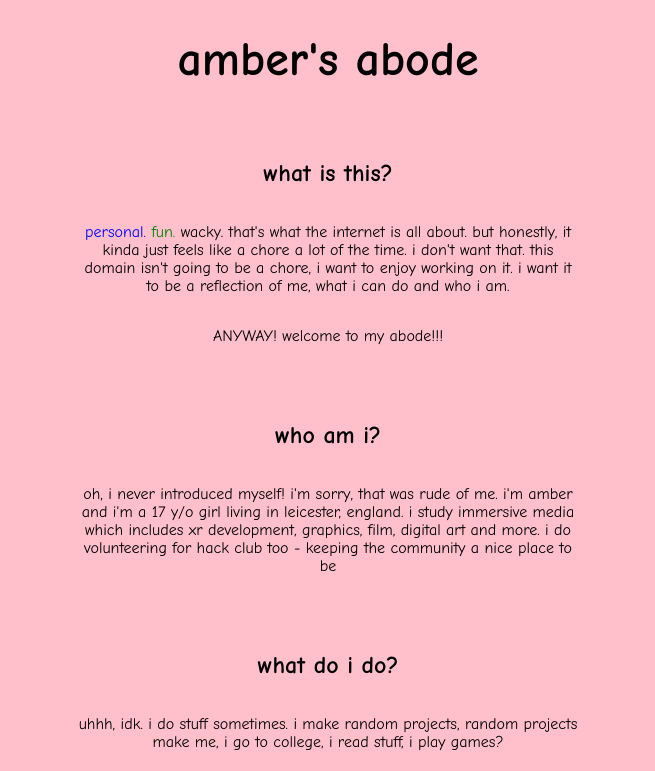
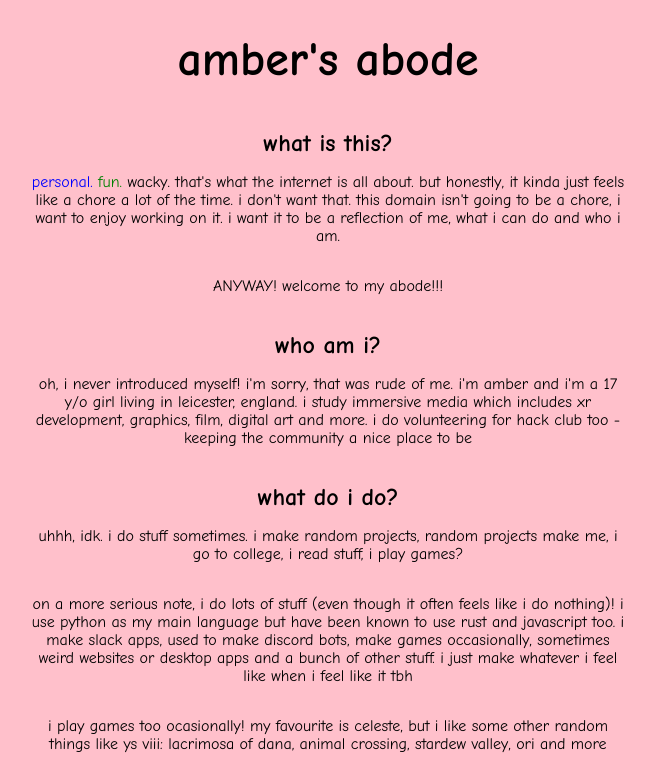
Before and after one commit to transcental/personal-website, a SvelteKit app: page / in a window 1280 px wide. Shown: the top 771 px of the page, without its empty margins (312-967 px from the left). Built offline with nearby package versions, Linux system fonts and the light colour scheme.

Commit message:
change padding/margins

```diff
--- a/src/routes/+page.svelte
+++ b/src/routes/+page.svelte
@@ -68,8 +68,12 @@ h1 {
     text-align: center;
 }
 
+h2, h3, section {
+    margin: 0 0;
+}
+
 section {
-    padding: 20px;
+    padding: 10px;
     display: flex;
     flex-direction: column;
     align-items: center;
@@ -78,7 +82,7 @@ section {
 }
 
 section * {
-    max-width: 500px;
+    max-width: 600px;
 }
 
 a {
```
